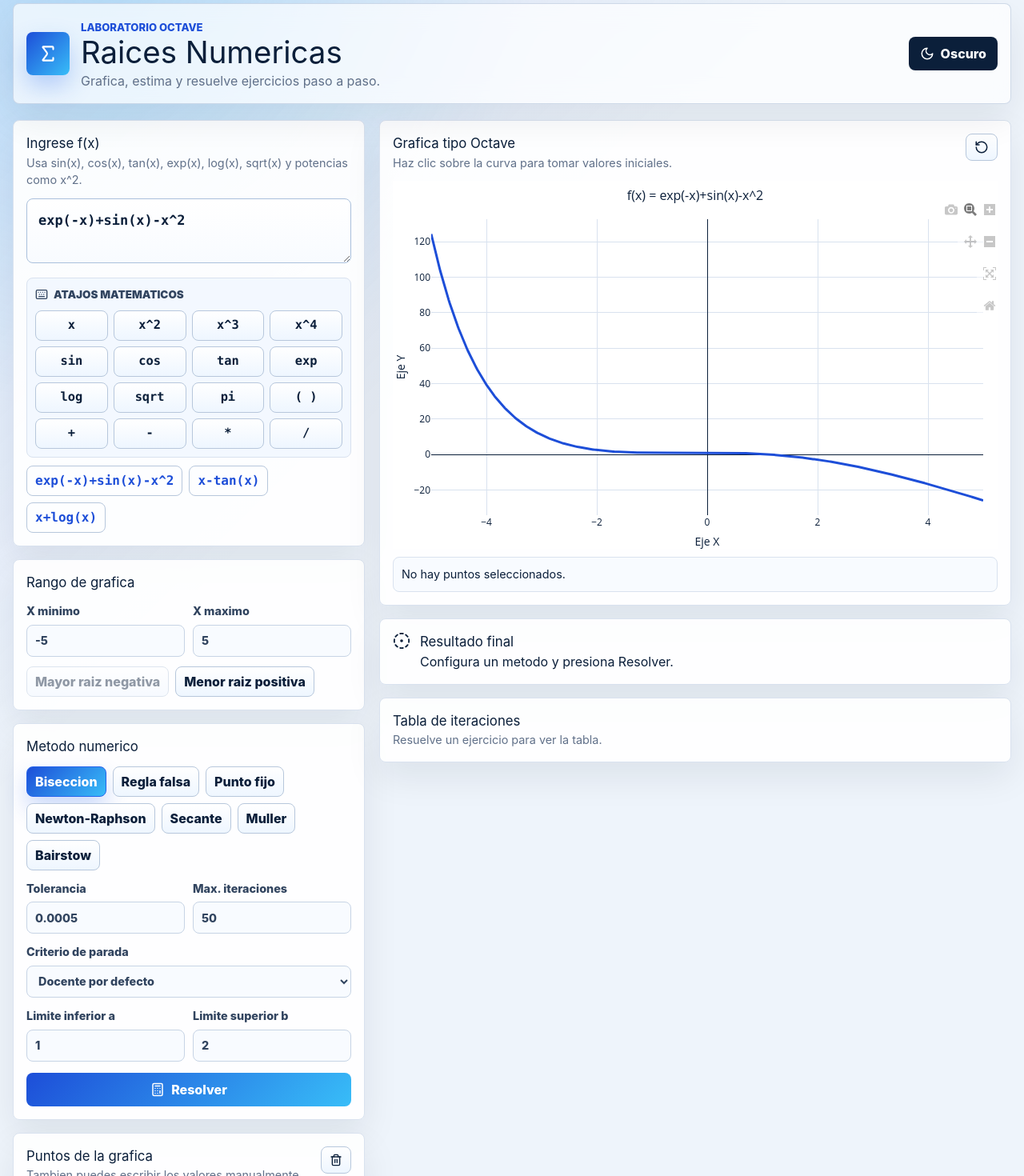
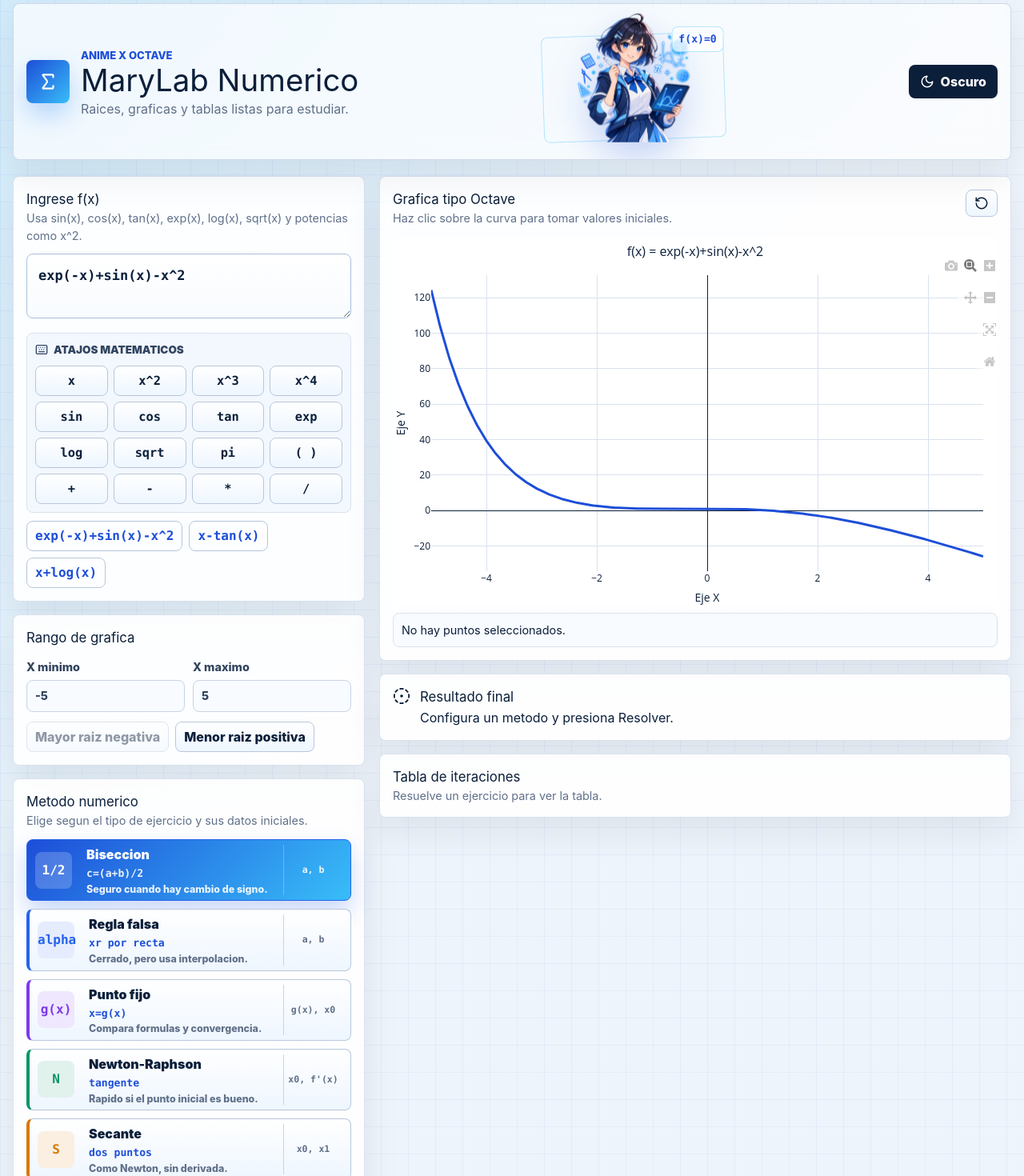
Before and after one commit to mary321mq/App_MNO-iteria-lab, a React (Vite) app: page / in a window 1280 px wide. Shown: the part 20-1490 px from the top of the page at 80% size. Built offline with nearby package versions, Linux system fonts and the light colour scheme.

Commit message:
Personaliza interfaz anime y selector de metodos

```diff
--- a/src/App.tsx
+++ b/src/App.tsx
@@ -58,6 +58,61 @@ const methodOrder: MethodId[] = [
   "muller",
   "bairstow",
 ];
+
+const methodCards: Record<
+  MethodId,
+  { symbol: string; formula: string; hint: string; fields: string; accent: string }
+> = {
+  bisection: {
+    symbol: "1/2",
+    formula: "c=(a+b)/2",
+    hint: "Seguro cuando hay cambio de signo.",
+    fields: "a, b",
+    accent: "cyan",
+  },
+  "false-position": {
+    symbol: "alpha",
+    formula: "xr por recta",
+    hint: "Cerrado, pero usa interpolacion.",
+    fields: "a, b",
+    accent: "blue",
+  },
+  "fixed-point": {
+    symbol: "g(x)",
+    formula: "x=g(x)",
+    hint: "Compara formulas y convergencia.",
+    fields: "g(x), x0",
+    accent: "violet",
+  },
+  newton: {
+    symbol: "N",
+    formula: "tangente",
+    hint: "Rapido si el punto inicial es bueno.",
+    fields: "x0, f'(x)",
+    accent: "emerald",
+  },
+  secant: {
+    symbol: "S",
+    formula: "dos puntos",
+    hint: "Como Newton, sin derivada.",
+    fields: "x0, x1",
+    accent: "amber",
+  },
+  muller: {
+    symbol: "M",
+    formula: "parabola",
+    hint: "Puede encontrar raices complejas.",
+    fields: "x0, x1, x2",
+    accent: "pink",
+  },
+  bairstow: {
+    symbol: "B",
+    formula: "polinomios",
+    hint: "Factores cuadraticos y raices.",
+    fields: "coef, r, s",
+    accent: "slate",
+  },
+};
 
 function App() {
   const [expression, setExpression] = useState("exp(-x)+sin(x)-x^2");
@@ -160,10 +215,14 @@ function App() {
             <Sigma size={26} />
           </div>
           <div>
-            <span className="eyebrow">Laboratorio Octave</span>
-            <h1>Raices Numericas</h1>
-            <p>Grafica, estima y resuelve ejercicios paso a paso.</p>
+            <span className="eyebrow">Anime x Octave</span>
+            <h1>MaryLab Numerico</h1>
+            <p>Raices, graficas y tablas listas para estudiar.</p>
           </div>
+        </div>
+        <div className="anime-hero" aria-hidden="true">
+          <div className="formula-ribbon">f(x)=0</div>
+          <img src="/anime-math-guide.png" alt="" />
         </div>
         <button className="theme-toggle" type="button" onClick={() => setDarkMode((value) => !value)}>
           {darkMode ? <Sun size={18} /> : <Moon size={18} />}
@@ -255,16 +314,29 @@ function App() {
           </section>
 
           <section className="panel">
-            <h2>Metodo numerico</h2>
-            <div className="method-grid">
+            <div className="section-title-row">
+              <div>
+                <h2>Metodo numerico</h2>
+                <p>Elige segun el tipo de ejercicio y sus datos iniciales.</p>
+              </div>
+            </div>
+            <div className="method-grid method-card-grid">
               {methodOrder.map((method) => (
                 <button
                   key={method}
                   type="button"
-                  className={config.method === method ? "active" : ""}
+                  className={`method-card method-${methodCards[method].accent} ${
+                    config.method === method ? "active" : ""
+                  }`}
                   onClick={() => updateConfig("method", method)}
                 >
-                  {methodNames[method]}
+                  <span className="method-symbol">{methodCards[method].symbol}</span>
+                  <span className="method-copy">
+                    <strong>{methodNames[method]}</strong>
+                    <small>{methodCards[method].formula}</small>
+                    <em>{methodCards[method].hint}</em>
+                  </span>
+                  <span className="method-fields">{methodCards[method].fields}</span>
                 </button>
               ))}
             </div>
--- a/src/index.css
+++ b/src/index.css
@@ -17,18 +17,28 @@ body {
   min-width: 320px;
   min-height: 100vh;
   background:
-    radial-gradient(circle at 10% 0%, rgba(56, 189, 248, 0.22), transparent 26%),
-    linear-gradient(135deg, rgba(37, 99, 235, 0.12), transparent 34%),
+    linear-gradient(rgba(37, 99, 235, 0.06) 1px, transparent 1px),
+    linear-gradient(90deg, rgba(37, 99, 235, 0.06) 1px, transparent 1px),
+    linear-gradient(135deg, rgba(56, 189, 248, 0.16), transparent 38%),
     #eef4fb;
+  background-size:
+    34px 34px,
+    34px 34px,
+    auto;
   color: #0b1f3a;
   font-family: Inter, "Segoe UI", Arial, sans-serif;
 }
 
 .dark body {
   background:
-    radial-gradient(circle at 10% 0%, rgba(56, 189, 248, 0.18), transparent 28%),
-    linear-gradient(135deg, rgba(37, 99, 235, 0.14), transparent 34%),
+    linear-gradient(rgba(56, 189, 248, 0.07) 1px, transparent 1px),
+    linear-gradient(90deg, rgba(56, 189, 248, 0.07) 1px, transparent 1px),
+    linear-gradient(135deg, rgba(37, 99, 235, 0.18), transparent 38%),
     #071528;
+  background-size:
+    34px 34px,
+    34px 34px,
+    auto;
   color: #e5eefb;
 }
 
@@ -59,6 +69,7 @@ button:disabled {
   align-items: center;
   justify-content: space-between;
   gap: 16px;
+  min-height: 126px;
   margin-bottom: 20px;
   padding: 16px;
   border: 1px solid rgba(183, 199, 220, 0.65);
@@ -66,6 +77,8 @@ button:disabled {
   background: rgba(255, 255, 255, 0.68);
   box-shadow: 0 18px 45px rgba(15, 23, 42, 0.08);
   backdrop-filter: blur(14px);
+  overflow: hidden;
+  position: relative;
 }
 
 .dark .topbar {
@@ -105,6 +118,8 @@ p {
   display: flex;
   align-items: center;
   gap: 14px;
+  min-width: 250px;
+  z-index: 1;
 }
 
 .brand-block p {
@@ -126,6 +141,91 @@ p {
   color: white;
   box-shadow: 0 14px 30px rgba(37, 99, 235, 0.28);
   flex: 0 0 auto;
+  animation: markPulse 3.2s ease-in-out infinite;
+}
+
+.anime-hero {
+  align-self: stretch;
+  display: flex;
+  align-items: flex-end;
+  justify-content: center;
+  width: min(28vw, 260px);
+  min-width: 170px;
+  pointer-events: none;
+  position: relative;
+}
+
+.anime-hero::before {
+  content: "";
+  position: absolute;
+  inset: 22px 16px 8px;
+  border: 1px solid rgba(56, 189, 248, 0.36);
+  border-radius: 8px;
+  transform: rotate(-2deg);
+}
+
+.anime-hero img {
+  max-height: 162px;
+  max-width: 100%;
+  object-fit: contain;
+  object-position: bottom center;
+  filter: drop-shadow(0 18px 22px rgba(29, 78, 216, 0.24));
+  animation: mascotFloat 4.4s ease-in-out infinite;
+  z-index: 1;
+}
+
+.formula-ribbon {
+  position: absolute;
+  top: 12px;
+  right: 12px;
+  border: 1px solid rgba(56, 189, 248, 0.36);
+  border-radius: 8px;
+  background: rgba(255, 255, 255, 0.74);
+  color: #1d4ed8;
+  font-family: Consolas, Monaco, monospace;
+  font-size: 0.82rem;
+  font-weight: 900;
+  padding: 5px 8px;
+  z-index: 2;
+  animation: ribbonSlide 3.6s ease-in-out infinite;
+}
+
+.dark .formula-ribbon {
+  background: rgba(15, 39, 69, 0.82);
+  color: #7dd3fc;
+}
+
+@keyframes mascotFloat {
+  0%,
+  100% {
+    transform: translateY(0);
+  }
+
+  50% {
+    transform: translateY(-7px);
+  }
+}
+
+@keyframes markPulse {
+  0%,
+  100% {
+    box-shadow: 0 14px 30px rgba(37, 99, 235, 0.28);
+  }
+
+  50% {
+    box-shadow: 0 18px 38px rgba(56, 189, 248, 0.38);
+  }
+}
+
+@keyframes ribbonSlide {
+  0%,
+  100% {
+    transform: translateX(0);
+  }
+
+  50% {
+    transform: translateX(-6px);
+  }
 }
 
 .theme-toggle,
@@ -370,6 +470,158 @@ label {
   box-shadow: 0 14px 28px rgba(37, 99, 235, 0.24);
 }
 
+.method-card-grid {
+  display: grid;
+  grid-template-columns: 1fr;
+  gap: 10px;
+}
+
+.method-card {
+  display: grid;
+  grid-template-columns: 54px 1fr auto;
+  align-items: center;
+  gap: 10px;
+  min-height: 76px;
+  text-align: left;
+  overflow: hidden;
+  position: relative;
+}
+
+.method-card::after {
+  content: "";
+  position: absolute;
+  inset: 0;
+  background: linear-gradient(90deg, transparent, rgba(56, 189, 248, 0.13), transparent);
+  transform: translateX(-110%);
+  transition: transform 0.42s ease;
+}
+
+.method-card:hover::after,
+.method-card.active::after {
+  transform: translateX(110%);
+}
+
+.method-symbol {
+  display: grid;
+  place-items: center;
+  width: 46px;
+  height: 46px;
+  border-radius: 8px;
+  background: rgba(37, 99, 235, 0.1);
+  color: #1d4ed8;
+  font-family: Consolas, Monaco, monospace;
+  font-size: 1rem;
+  font-weight: 900;
+  z-index: 1;
+}
+
+.method-copy {
+  display: grid;
+  gap: 2px;
+  z-index: 1;
+}
+
+.method-copy strong,
+.method-copy small,
+.method-copy em,
+.method-fields {
+  overflow-wrap: anywhere;
+}
+
+.method-copy small {
+  color: #1d4ed8;
+  font-family: Consolas, Monaco, monospace;
+  font-size: 0.82rem;
+  font-style: normal;
+  font-weight: 900;
+}
+
+.method-copy em {
+  color: #607089;
+  font-size: 0.78rem;
+  font-style: normal;
+  line-height: 1.25;
+}
+
+.method-fields {
+  align-self: stretch;
+  display: grid;
+  place-items: center;
+  min-width: 74px;
+  border-left: 1px solid rgba(183, 199, 220, 0.75);
+  color: #607089;
+  font-family: Consolas, Monaco, monospace;
+  font-size: 0.72rem;
+  font-weight: 900;
+  text-align: center;
+  z-index: 1;
+}
+
+.method-card.active .method-symbol {
+  background: rgba(255, 255, 255, 0.2);
+  color: white;
+}
+
+.method-card.active .method-copy small,
+.method-card.active .method-copy em,
+.method-card.active .method-fields {
+  color: rgba(255, 255, 255, 0.9);
+}
+
+.method-card.active .method-fields {
+  border-left-color: rgba(255, 255, 255, 0.26);
+}
+
+.method-cyan {
+  --method-accent: #06b6d4;
+}
+
+.method-blue {
+  --method-accent: #2563eb;
+}
+
+.method-violet {
+  --method-accent: #7c3aed;
+}
+
+.method-emerald {
+  --method-accent: #059669;
+}
+
+.method-amber {
+  --method-accent: #d97706;
+}
+
+.method-pink {
+  --method-accent: #db2777;
+}
+
+.method-slate {
+  --method-accent: #475569;
+}
+
+.method-card:not(.active) {
+  border-left: 4px solid var(--method-accent);
+}
+
+.method-card:not(.active) .method-symbol {
+  color: var(--method-accent);
+  background: color-mix(in srgb, var(--method-accent) 12%, white);
+}
+
+.dark .method-card:not(.active) .method-symbol {
+  background: color-mix(in srgb, var(--method-accent) 18%, #102b4d);
+}
+
+.dark .method-copy small {
+  color: #7dd3fc;
+}
+
+.dark .method-copy em,
+.dark .method-fields {
+  color: #a9bad2;
+}
+
 .field-grid {
   display: grid;
   gap: 10px;
@@ -564,6 +816,10 @@ th {
     grid-template-columns: 1fr;
   }
 
+  .anime-hero {
+    width: min(34vw, 240px);
+  }
+
   .plot-shell {
     height: 390px;
   }
@@ -585,6 +841,12 @@ th {
     align-items: flex-start;
   }
 
+  .anime-hero {
+    align-self: center;
+    width: min(100%, 260px);
+    min-height: 126px;
+  }
+
   .brand-mark {
     width: 46px;
     height: 46px;
@@ -604,6 +866,20 @@ th {
     grid-template-columns: repeat(3, minmax(0, 1fr));
   }
 
+  .method-card {
+    grid-template-columns: 46px 1fr;
+  }
+
+  .method-fields {
+    grid-column: 1 / -1;
+    justify-content: start;
+    place-items: start;
+    border-left: 0;
+    border-top: 1px solid rgba(183, 199, 220, 0.75);
+    padding-top: 8px;
+    text-align: left;
+  }
+
   .plot-shell {
     height: 330px;
   }
```
Also changed, not shown: public/anime-math-guide.png (added).
